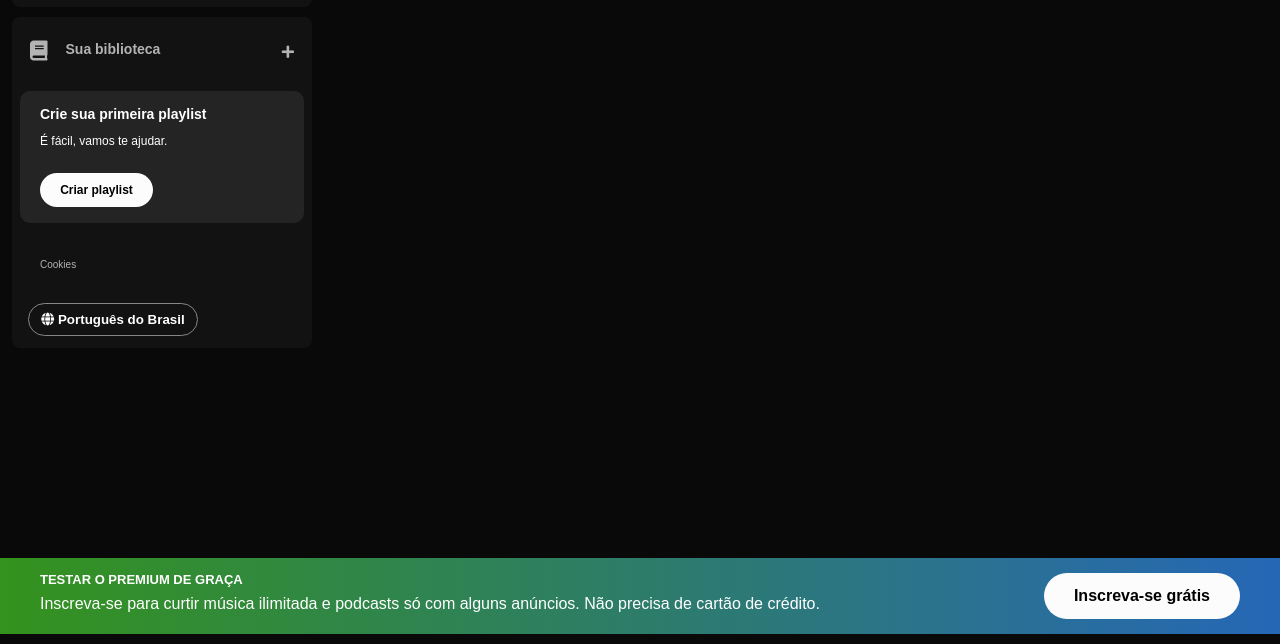
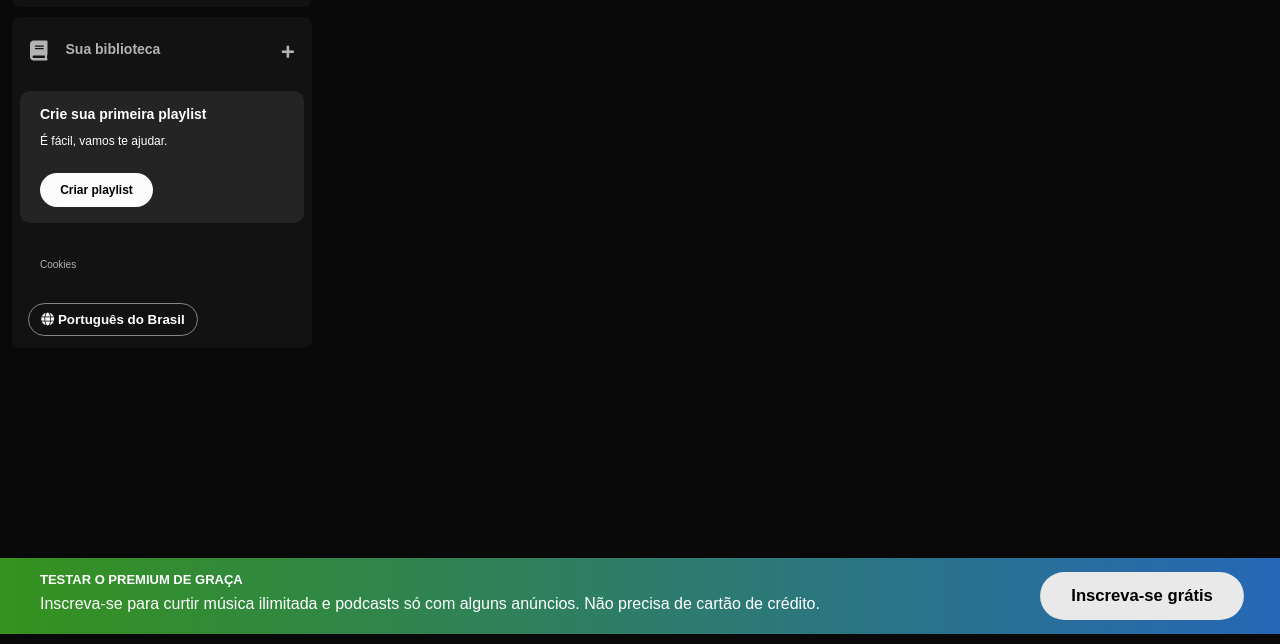
Before and after one commit to EduardaDT/Imersao-Alura-Spotify, a plain HTML site: page index.html in a window 1280 px wide. In both pictures the pointer is over the button "Inscreva-se grátis". Shown: the part 166-810 px from the top of the page. Drawn offline with Linux system fonts and the light colour scheme.

Commit message:
fix button color

```diff
--- a/src/styles/sidebar-footer.css
+++ b/src/styles/sidebar-footer.css
@@ -228,3 +228,8 @@ h1 {
     cursor: pointer;
     flex-shrink: 0;
 }
+
+.disclaimer-premium button:hover {
+    transform: scale(1.04);
+    background-color: #e9e9e9;
+  }
```
